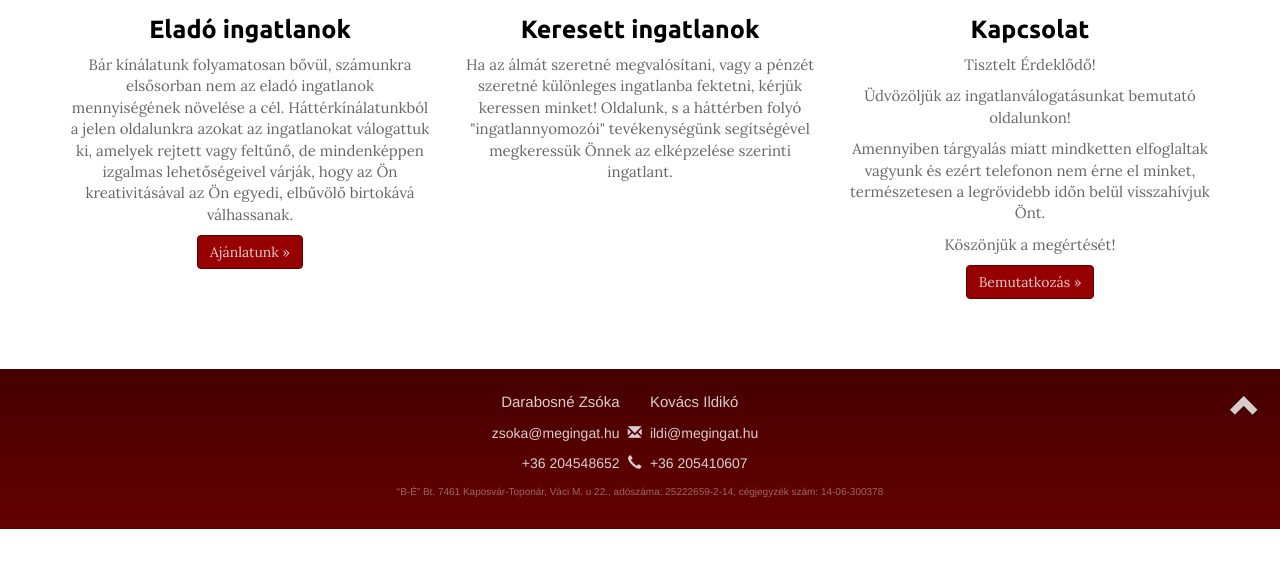
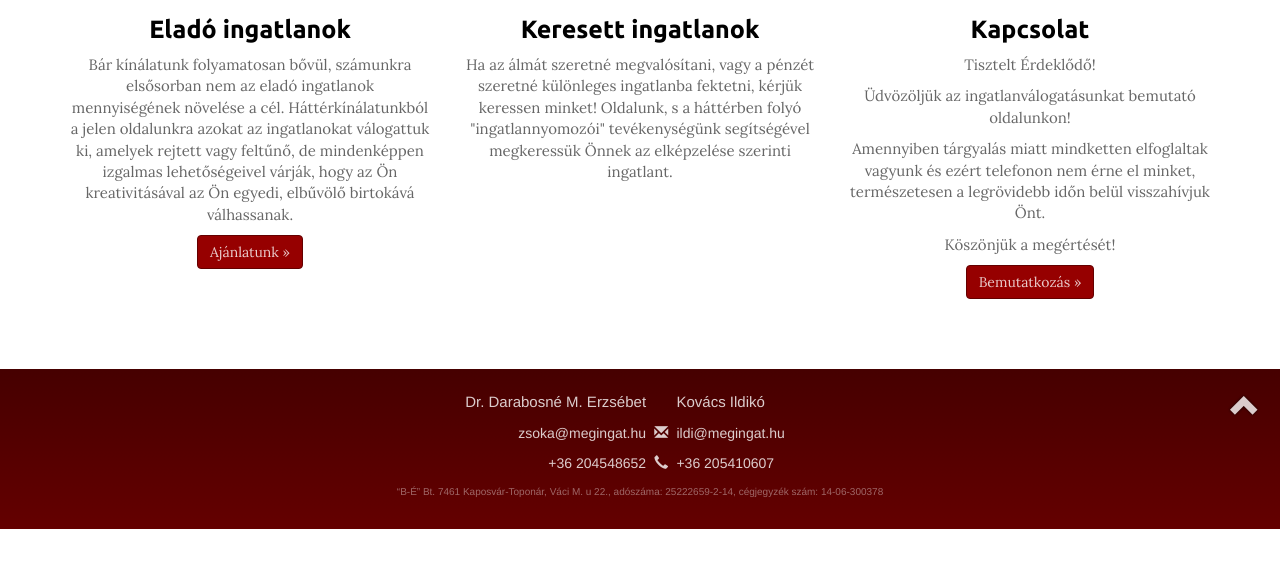
Before and after one commit to darabos/megingat, a Jekyll site: the page built from index.md, in a window 1280 px wide, cut to the strip 245-813 px from the top of the page. Built offline with Jekyll 4.4.1, drawn with Linux system fonts in a browser that asks for light colours; nearby versions of some CDN libraries.

Commit message:
Dr. Darabosné M. Erzsébet

```diff
--- a/_includes/footer.html
+++ b/_includes/footer.html
@@ -5,7 +5,7 @@
     </div>
 
     <div class="text-right contacts">
-      <p>Darabosné Zsóka</p>
+      <p>Dr.&nbsp;Darabosné M.&nbsp;Erzsébet</p>
       <p><a href="mailto:zsoka@megingat.hu">zsoka@megingat.hu</a></p>
       <p><a href="tel:+36204548652">+36 204548652</a></p>
     </div>
```
